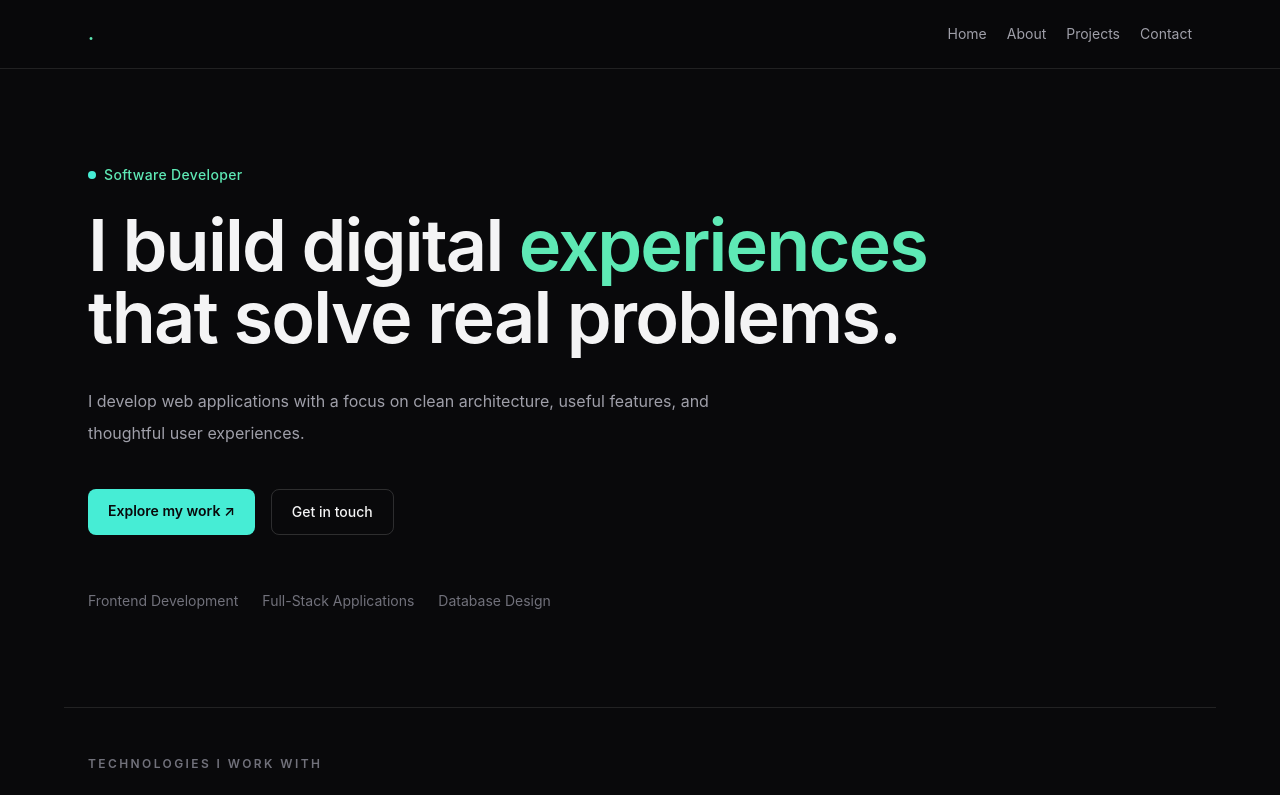
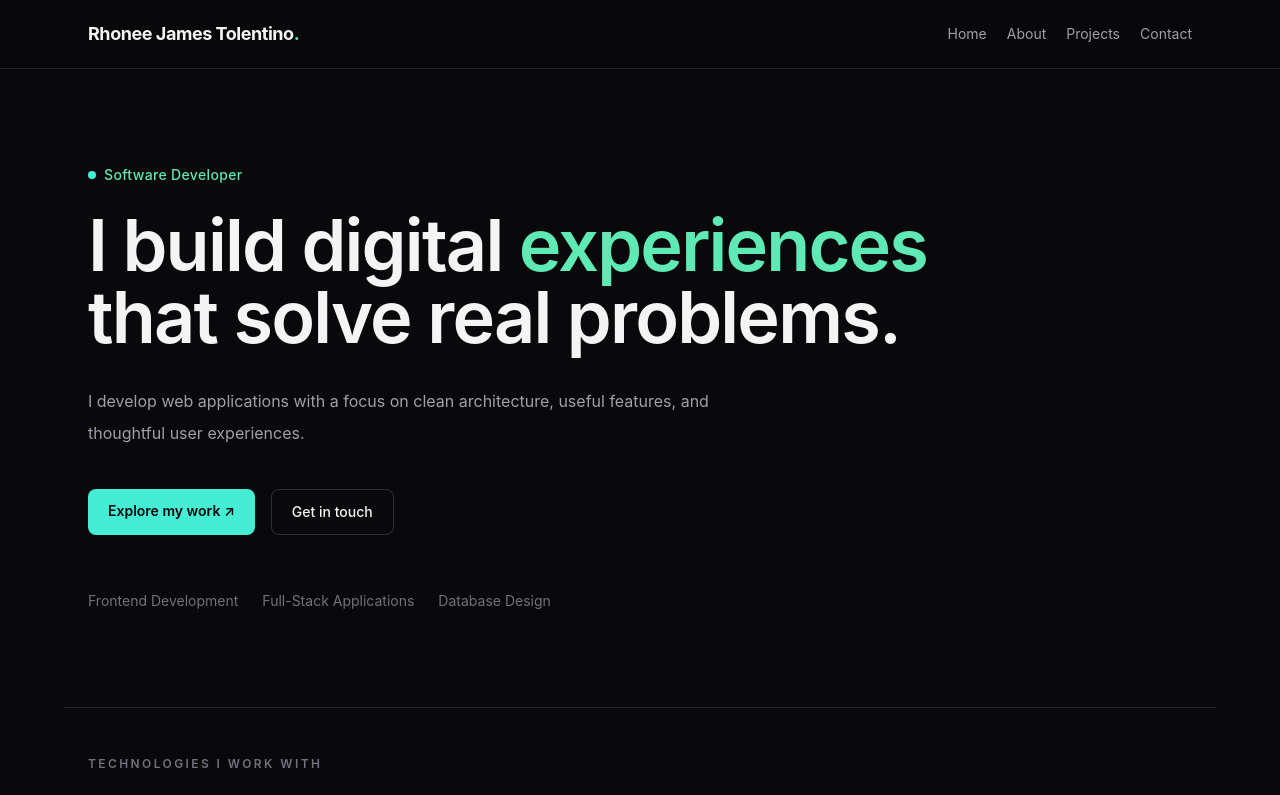
Before and after one commit to Sariel15/Portfolio_Testing, a Nuxt app: page / in a window 1280 px wide. Shown: the top 795 px of the page. Built offline with nearby package versions, Linux system fonts and the light colour scheme.

Commit message:
modified:   app/composables/useAppConf.ts

```diff
--- a/app/composables/useAppConf.ts
+++ b/app/composables/useAppConf.ts
@@ -2,7 +2,7 @@ export const useAppConf = () => {
   const config = useRuntimeConfig();
 
   return {
-    githubUsername: config.public.githubUsername ?? 'Sariel15',
-    fullName: config.public.fullname ?? 'Rhonee James Tolentino',
+    githubUsername: config.public.githubUsername || 'Sariel15',
+    fullName: config.public.fullname || 'Rhonee James Tolentino',
   };
 };
```
